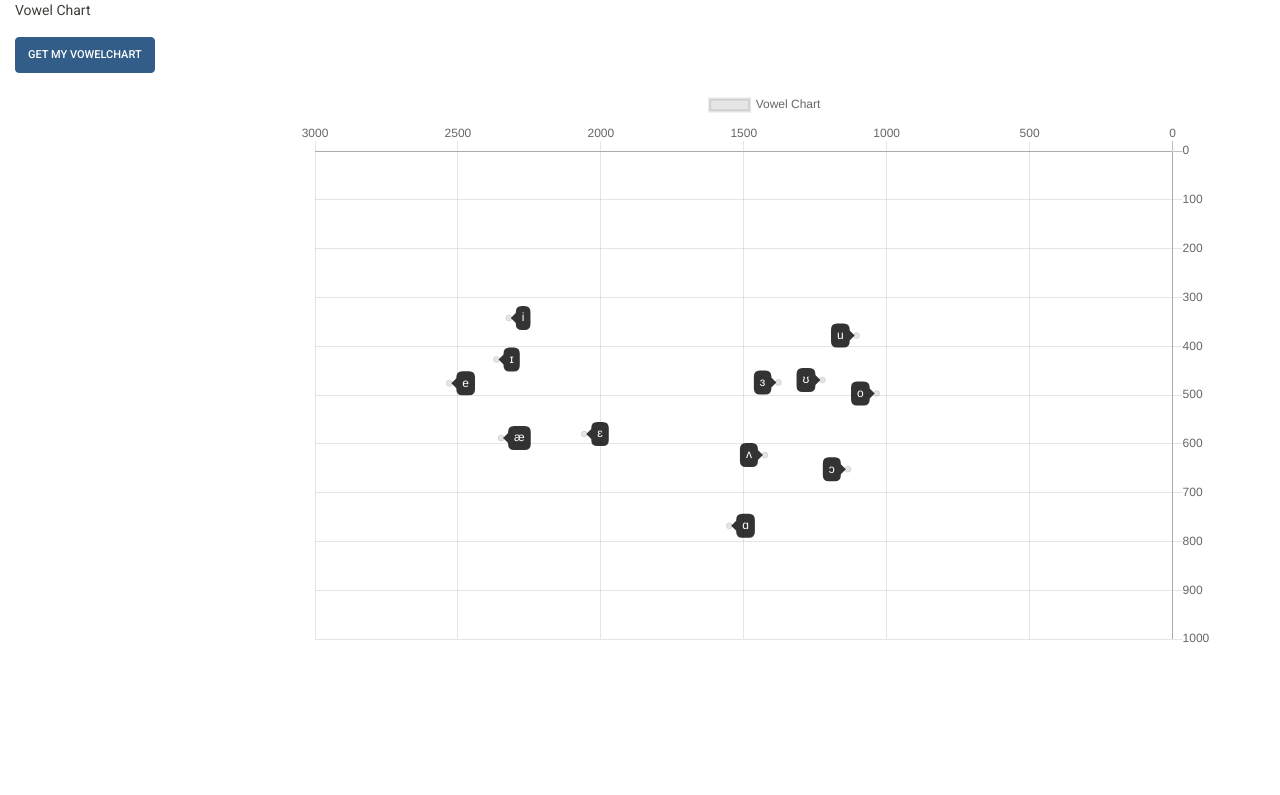
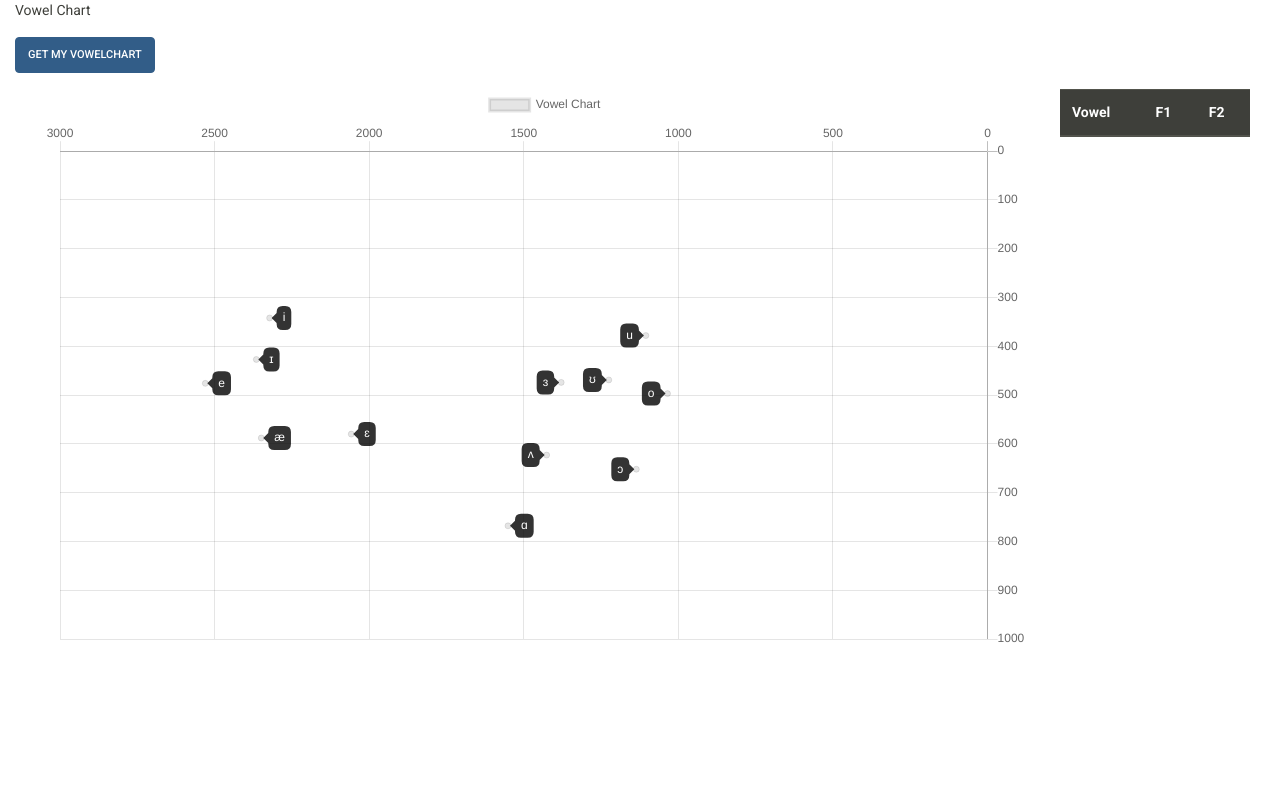
Before and after one commit to yumingchangsabodota/lingineers, a Django app: page /vowelchart/ in a window 1280 px wide. Shown: the part 54-849 px from the top of the page. Run offline with Django 3.2, Linux system fonts and the light colour scheme; lists and menus that the app fills with data are empty; parts of the project's set-up code (start-up, migrations or seed data) failed here and were passed over; some libraries are stand-ins or nearby versions.

Commit message:
add table to show formants

```diff
--- a/templates/modals/vowelchart/record_audio.html
+++ b/templates/modals/vowelchart/record_audio.html
@@ -49,12 +49,18 @@
 						vowels_formants_list['labels'].push(data.data.vowel);
 						if("{{vowel.next}}"=='to-formants'){
 							var formants_data = JSON.stringify(vowels_formants_list)
-							stat_text.textContent = formants_data;
+							//stat_text.textContent = formants_data;
 							removeData(scatterChart);
     						scatterChart.data.labels = vowels_formants_list['labels'];
     						scatterChart.data.datasets[0].data = vowels_formants_list['data'];
     						scatterChart.update();
-						}
+    						for(i = 0; i<vowels_formants_list['labels'].length; i++){
+    							vowel = vowels_formants_list['labels'][i];
+    							f1 = vowels_formants_list['data'][i].y;
+    							f2 = vowels_formants_list['data'][i].x;
+    							$("#formant-table-body").append("<tr> <td>"+vowel+"</td><td>"+f1+"</td><td>"+f2+"</td></tr>")
+								}
+							}
 
 					},
 					error: function(errorData){
--- a/templates/vowelchart/vowelchart.html
+++ b/templates/vowelchart/vowelchart.html
@@ -9,8 +9,26 @@
 <p id='stat_text'></p>
 <p id='formant_text'></p>
 
-<canvas id="myChart" width="1200" height="600"></canvas>
-
+<div class="container-fluid">
+	<div class="row justify-content-start">
+		<div class="col">
+			<canvas id="myChart" width="1000" height="600"></canvas>
+		</div>
+		<div class="col">
+			<table class="table">
+			  <thead class="thead-dark">
+			    <tr>
+			      <th scope="col">Vowel</th>
+			      <th scope="col">F1</th>
+			      <th scope="col">F2</th>
+			    </tr>
+			  </thead>
+			  <tbody id = "formant-table-body">
+			  </tbody>
+			</table>
+		</div>
+	</div>
+</div>
 <script src="https://webrtc.github.io/adapter/adapter-latest.js"></script>
 <script src="https://cdnjs.cloudflare.com/ajax/libs/p5.js/0.8.0/p5.js"></script>
 <script src="https://cdnjs.cloudflare.com/ajax/libs/p5.js/0.8.0/addons/p5.sound.js"></script>
@@ -115,7 +133,7 @@
 									        },
 									        layout:{
 									        	padding:{
-									        		left:300,
+									        		left:30,
 									        		bottom: 50
 									        	}
 									        },
```
